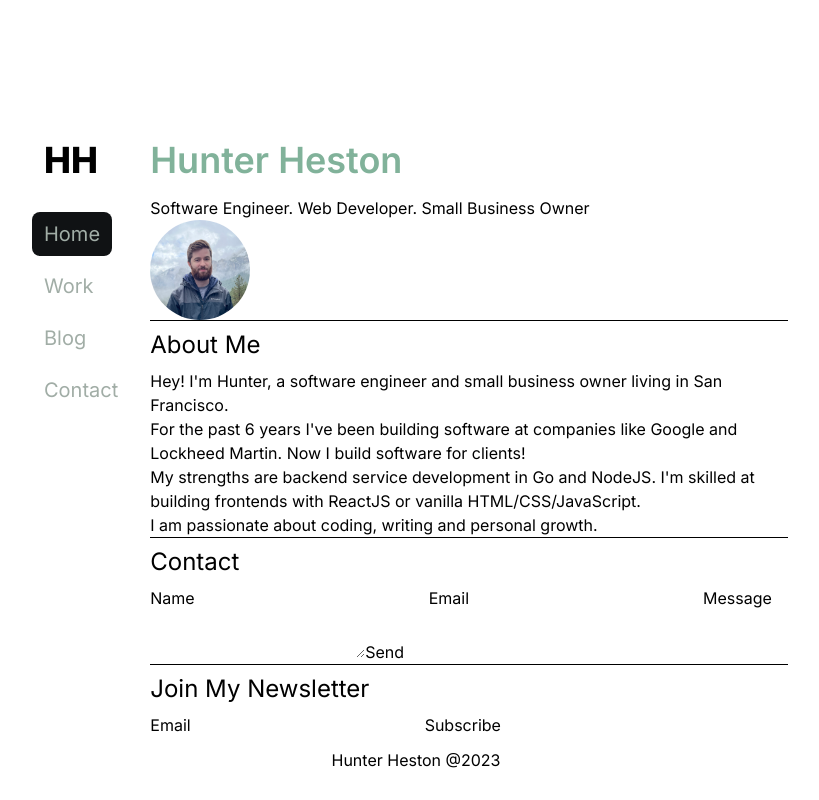
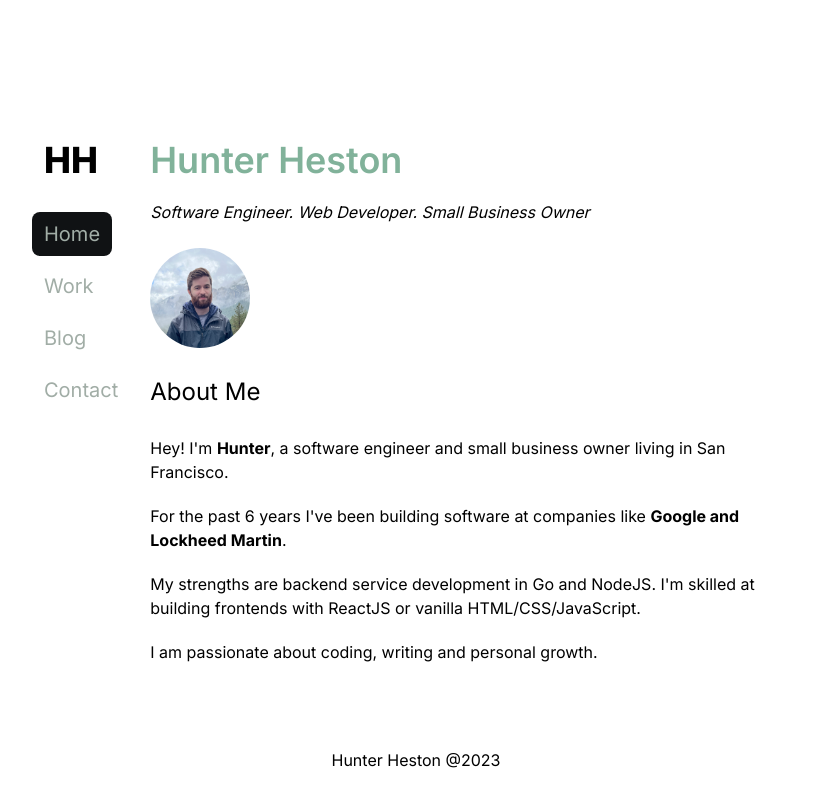
Before and after one commit to HunterHeston/personal-website, a Next.js app: page / in a window 1280 px wide. Shown: the whole page, without its empty margins (216-1035 px from the left). Built offline with nearby package versions, Linux system fonts and the light colour scheme.

Commit message:
Removed noise from the home page.

```diff
--- a/pages/index.tsx
+++ b/pages/index.tsx
@@ -5,54 +5,38 @@ import Image from "next/image";
 export default function Home() {
   return (
     <>
+      <section>
         <H1>Hunter Heston</H1>
-      <h2>Software Engineer. Web Developer. Small Business Owner</h2>
+        <h2 className="leading-loose italic">
+          Software Engineer. Web Developer. Small Business Owner
+        </h2>
         <Image
-        className="rounded-full"
+          className="rounded-full my-5"
           alt="hunter heston's head shot"
           src="/hunterheston.jpeg"
           width={100}
           height={100}
         />
-      <hr />
+      </section>
+      {/* <hr /> */}
       <section>
         <H2>About Me</H2>
-        <p>
-          Hey! I&apos;m Hunter, a software engineer and small business owner
-          living in San Francisco.
+        <p className="my-5">
+          Hey! I&apos;m <span className="font-bold">Hunter</span>, a software
+          engineer and small business owner living in San Francisco.
         </p>
-        <p>
+        <p className="my-5">
           For the past 6 years I&apos;ve been building software at companies
-          like Google and Lockheed Martin. Now I build software for clients!
+          like <span className="font-bold">Google and Lockheed Martin</span>.
         </p>
-        <p>
+        <p className="my-5">
           My strengths are backend service development in Go and NodeJS.
           I&apos;m skilled at building frontends with ReactJS or vanilla
           HTML/CSS/JavaScript.
         </p>
-        <p>I am passionate about coding, writing and personal growth.</p>
-      </section>
-      <hr />
-      <section>
-        <H2>Contact</H2>
-        <form action="submit">
-          <label htmlFor="name">Name</label>
-          <input type="text" name="name" id="name" />
-          <label htmlFor="email">Email</label>
-          <input type="email" name="email" id="email" />
-          <label htmlFor="message">Message</label>
-          <textarea name="message" id="message" />
-          <button type="submit">Send</button>
-        </form>
-      </section>
-      <hr />
-      <section>
-        <H2>Join My Newsletter</H2>
-        <form action="submit">
-          <label htmlFor="email">Email</label>
-          <input type="email" name="email" id="email" />
-          <button type="submit">Subscribe</button>
-        </form>
+        <p className="my-5">
+          I am passionate about coding, writing and personal growth.
+        </p>
       </section>
     </>
   );
```
Lines whose indentation alone changed are shown as unchanged.
